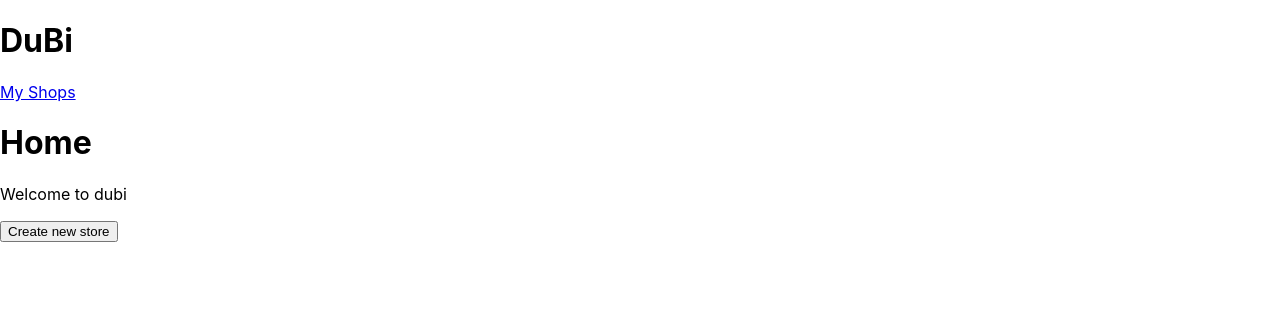
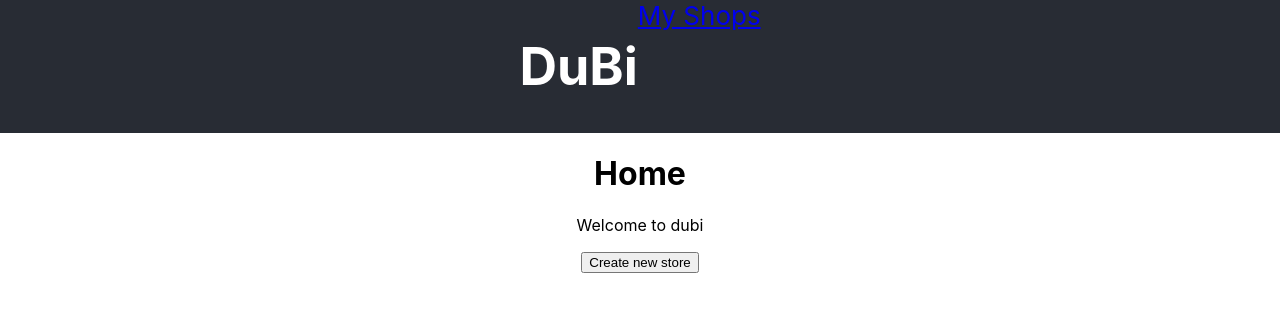
Before and after one commit to Thee-pete/DuBi-vendor-panel, a React (Create React App) app: page / in a window 1280 px wide. Shown: the top 312 px of the page. Built offline with nearby package versions, Linux system fonts and the light colour scheme.

Commit message:
NavBar component CSS

```diff
--- a/src/App.css
+++ /dev/null
@@ -1,38 +0,0 @@
-.App {
-  text-align: center;
-}
-
-.App-logo {
-  height: 40vmin;
-  pointer-events: none;
-}
-
-@media (prefers-reduced-motion: no-preference) {
-  .App-logo {
-    animation: App-logo-spin infinite 20s linear;
-  }
-}
-
-.App-header {
-  background-color: #282c34;
-  min-height: 100vh;
-  display: flex;
-  flex-direction: column;
-  align-items: center;
-  justify-content: center;
-  font-size: calc(10px + 2vmin);
-  color: white;
-}
-
-.App-link {
-  color: #61dafb;
-}
-
-@keyframes App-logo-spin {
-  from {
-    transform: rotate(0deg);
-  }
-  to {
-    transform: rotate(360deg);
-  }
-}
--- a/src/components/NavBar.js
+++ b/src/components/NavBar.js
@@ -9,8 +9,8 @@ function NavBar() {
     }
     return (
         <div className="nav-bar">
-            <h1 onClick={handleClick}>DuBi</h1>
-            <NavLink style ={{ marginRight: "10px" }} to="/myshops">My Shops</NavLink>
+            <h1 className="comp-name" onClick={handleClick}>DuBi</h1>
+            <NavLink to="/myshops">My Shops</NavLink>
 
 
         </div>
--- a/src/index.css
+++ b/src/index.css
@@ -11,3 +11,23 @@ code {
   font-family: source-code-pro, Menlo, Monaco, Consolas, 'Courier New',
     monospace;
 }
+.App {
+  text-align: center;
+}
+
+.nav-bar {
+  background-color: #282c34;
+  min-height: 100px;
+  display: flex;
+  justify-content: center;
+  font-size: calc(10px + 2vmin);
+  color: white;
+}
+.comp-name {
+  display: block;
+  align-self: left;
+}
+
+.App-link {
+  color: #61dafb;
+}
```
